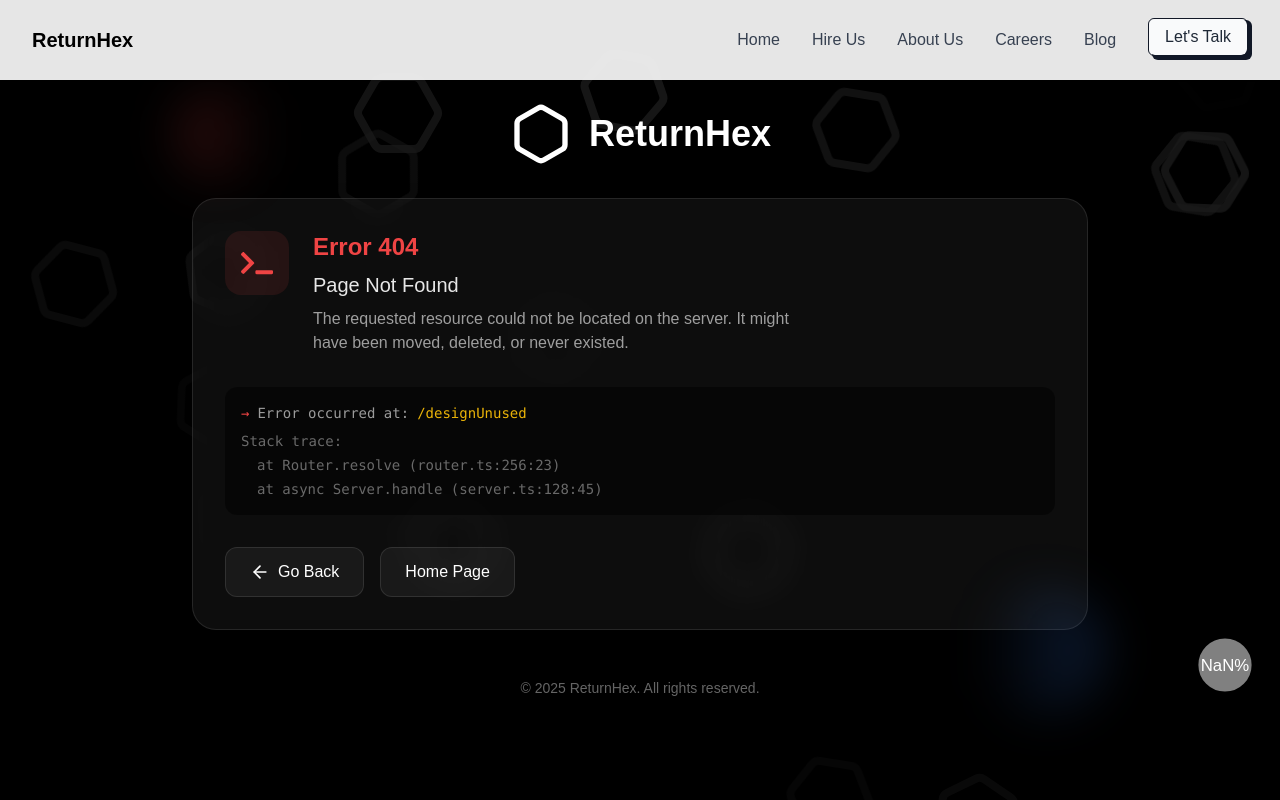
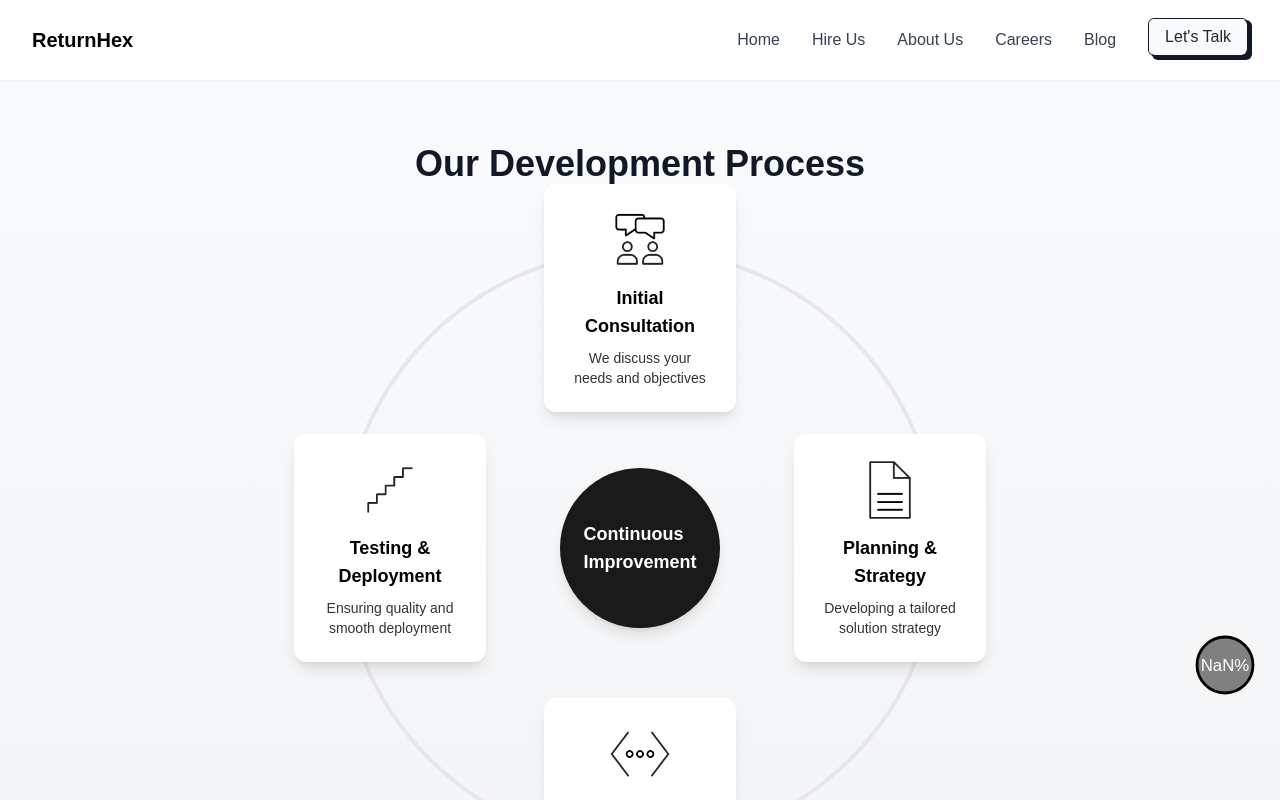
Before and after one commit to mohammadmunnamia0/HexTech-Project, a Next.js app: page /designUnused in a window 1280 px wide. Before the commit this address had no page. Shown: the top 800 px of the page. Built offline with nearby package versions, Linux system fonts and the light colour scheme.

Commit message:
feat: unused design route created with a circle development process section

```diff
--- /dev/null
+++ b/src/app/designUnused/DevelopmentCircle.jsx
@@ -0,0 +1,83 @@
+import gif1 from "@/assets/gif1.gif";
+import gif2 from "@/assets/gif2.gif";
+import gif3 from "@/assets/gif3.gif";
+import gif4 from "@/assets/gif4.gif";
+import Image from "next/image";
+
+export default function DevelopmentCircle() {
+  const developmentProcess = [
+         {
+             title: "Initial Consultation",
+             description: "We discuss your needs and objectives",
+             gif: <Image src={gif1} alt="Initial Consultation" className="h-16 w-16" />,
+         },
+         {
+             title: "Planning & Strategy",
+             description: "Developing a tailored solution strategy",
+             gif: <Image src={gif2} alt="Initial Consultation" className="h-16 w-16" />,
+         },
+         {
+             title: "Development",
+             description: "Building your solution with best practices",
+
+             gif: <Image src={gif3} alt="Initial Consultation" className="h-16 w-16" />,
+         },
+         {
+             title: "Testing & Deployment",
+             description: "Ensuring quality and smooth deployment",
+             gif: <Image src={gif4} alt="Initial Consultation" className="h-16 w-16" />,
+         },
+     ];
+
+  return (
+    <main className="min-h-screen bg-gradient-to-b from-gray-50 to-gray-100 py-16">
+      <div className="max-w-6xl mx-auto px-4">
+        <h1 className="text-4xl font-bold text-center mb-16 text-gray-900">
+          Our Development Process
+        </h1>
+
+        <div className="">
+          {/* Large circle background */}
+          <div className="w-[600px] h-[600px] mx-auto relative">
+            <div className="absolute inset-0 border-4 border-gray-200 rounded-full"></div>
+
+            {developmentProcess.map((process, index) => {
+              const angle = (index * 360) / developmentProcess.length;
+              const radius = 250; // Distance from center
+
+              // Calculate position on the circle
+              const left = radius * Math.cos((angle - 90) * (Math.PI / 180)) + 300;
+              const top = radius * Math.sin((angle - 90) * (Math.PI / 180)) + 300;
+
+              return (
+                <div
+                  key={process.title}
+                  className="absolute transform -translate-x-1/2 -translate-y-1/2 w-48 transition-all duration-300 hover:scale-110"
+                  style={{
+                    left: `${left}px`,
+                    top: `${top}px`,
+                  }}
+                >
+                  <div className="bg-white flex flex-col items-center rounded-xl shadow-lg p-6 text-center hover:bg-gray-600 hover:text-white transition-colors duration-300">
+                    <div className="text-4xl mb-3">{process.gif}</div>
+                    <h3 className="font-semibold text-lg mb-2">{process.title}</h3>
+                    <p className="text-sm opacity-80">{process.description}</p>
+                  </div>
+                </div>
+              );
+            })}
+
+            {/* Center circle */}
+            <div className="absolute left-1/2 top-1/2 transform -translate-x-1/2 -translate-y-1/2">
+              <div className="w-40 h-40 rounded-full bg-primary flex items-center justify-center text-white text-lg font-semibold shadow-lg">
+                Continuous
+                <br />
+                Improvement
+              </div>
+            </div>
+          </div>
+        </div>
+      </div>
+    </main>
+  );
+}
--- /dev/null
+++ b/src/app/designUnused/page.jsx
@@ -0,0 +1,10 @@
+import React from 'react'
+import DevelopmentCircle from './DevelopmentCircle'
+
+export default function page() {
+  return (
+    <div className='pt-20'>
+      <DevelopmentCircle/>
+    </div>
+  )
+}
--- a/src/app/home/sections/DevelopmentProcess.jsx
+++ b/src/app/home/sections/DevelopmentProcess.jsx
@@ -31,8 +31,8 @@
     ];
     return (
         <section className="py-20 lg:mt-12 mt-5 lg:mb-12 mb-5">
-            <div className="container">
-                <h2 className="text-3xl md:text-4xl font-semibold text-center lg:mb-16 mb-5">
+            <div className="container border">
+                <h2 className="text-3xl md:text-4xl font-semibold lg:mb-16 mb-5">
                     Our Development Process
                 </h2>
                 <div className="grid md:grid-cols-4 gap-8">
```
